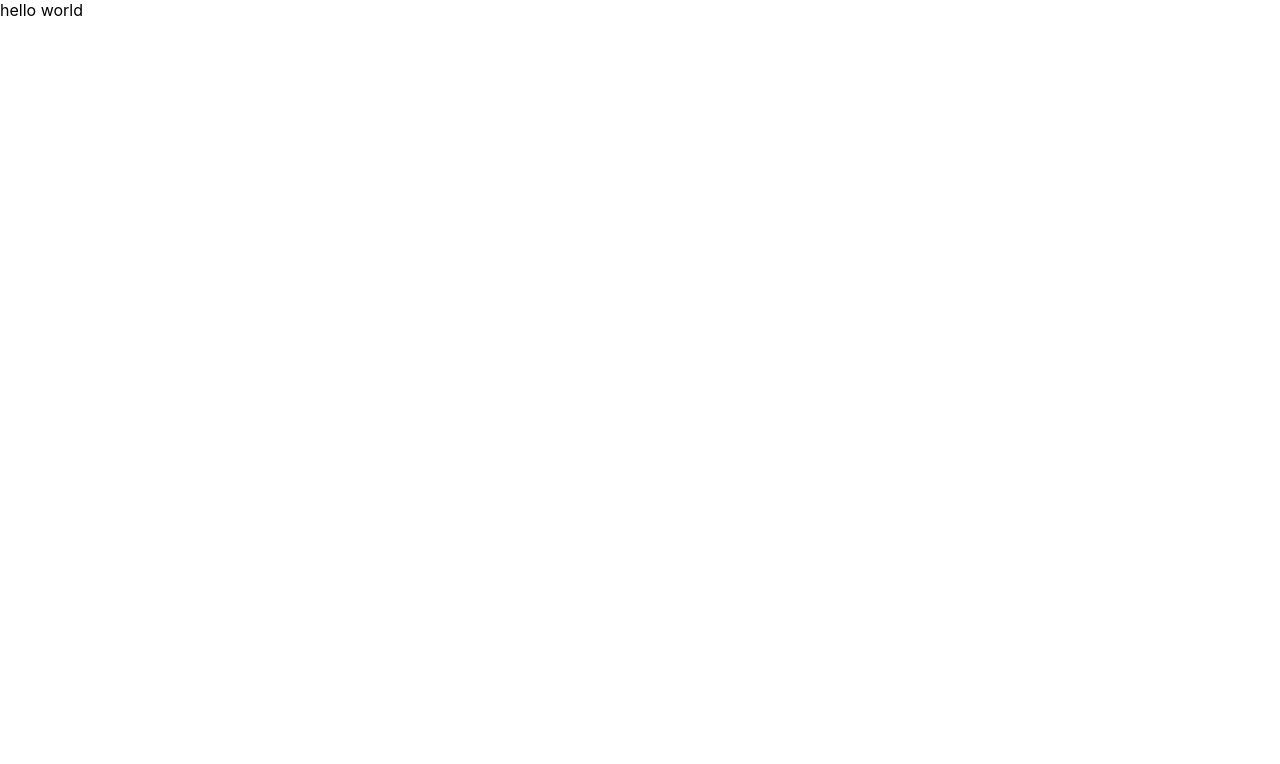
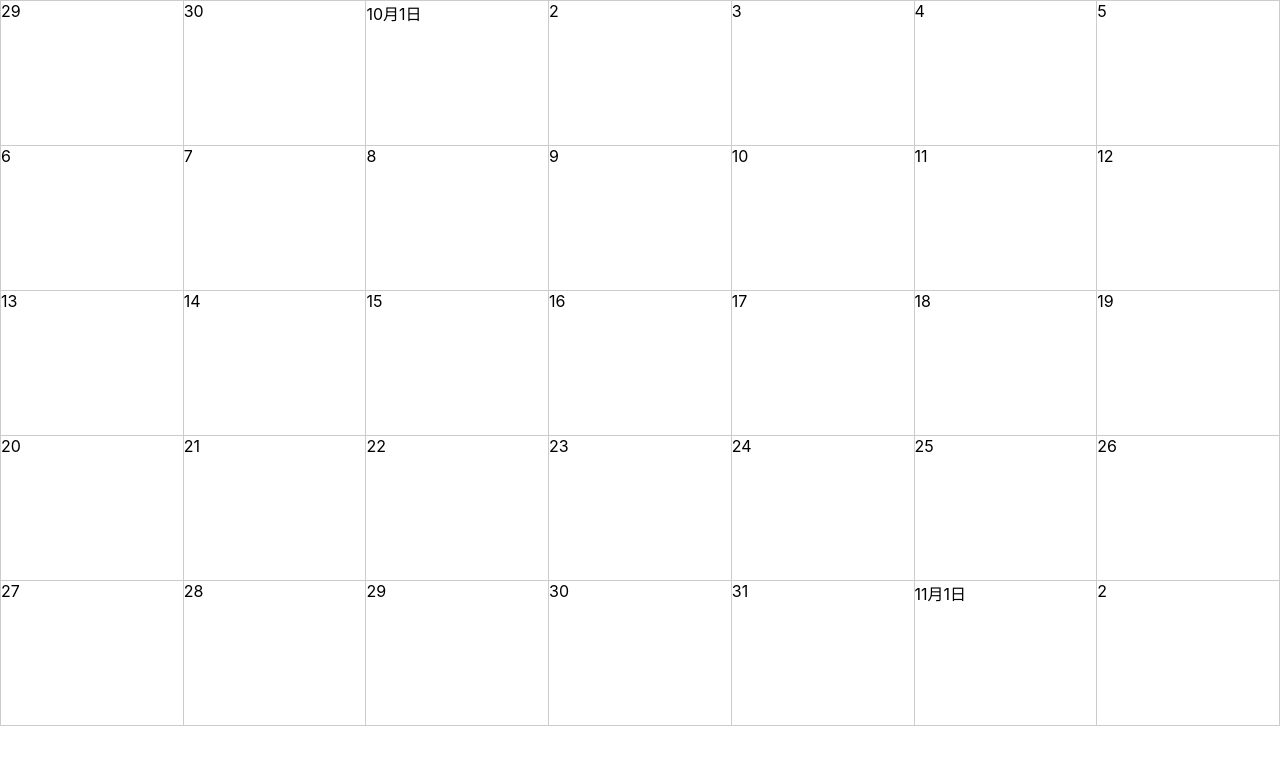
Before and after one commit to akky25/calendar-app, a React (Create React App) app in the folder front/: page / in a window 1280 px wide. Shown: the top 764 px of the page. Built offline with nearby package versions, Linux system fonts and the light colour scheme.

Commit message:
add Calendar UI

```diff
--- a/front/src/App.tsx
+++ b/front/src/App.tsx
@@ -1,5 +1,10 @@
 import { FC } from "react";
+import CalenderBoard from "./components/CalendarBoard/CalendarBoard";
 
-const App: FC = () => <div className="App">hello world</div>;
+const App: FC = () => (
+  <div>
+    <CalenderBoard />
+  </div>
+);
 
 export default App;
--- /dev/null
+++ b/front/src/components/CalendarBoard/CalendarBoard.tsx
@@ -0,0 +1,55 @@
+import { FC } from "react";
+import { GridList } from "@material-ui/core";
+import styles from "./style.module.css";
+
+const calendar = [
+  "29",
+  "30",
+  "10月1日",
+  "2",
+  "3",
+  "4",
+  "5",
+  "6",
+  "7",
+  "8",
+  "9",
+  "10",
+  "11",
+  "12",
+  "13",
+  "14",
+  "15",
+  "16",
+  "17",
+  "18",
+  "19",
+  "20",
+  "21",
+  "22",
+  "23",
+  "24",
+  "25",
+  "26",
+  "27",
+  "28",
+  "29",
+  "30",
+  "31",
+  "11月1日",
+  "2",
+];
+
+const CalendarBoard: FC = () => (
+  <div className={styles.container}>
+    <GridList className={styles.grid} cols={7} spacing={0} cellHeight="auto">
+      {calendar.map((c) => (
+        <li>
+          <div className={styles.element}>{c}</div>
+        </li>
+      ))}
+    </GridList>
+  </div>
+);
+
+export default CalendarBoard;
--- /dev/null
+++ b/front/src/components/CalendarBoard/style.module.css
@@ -0,0 +1,14 @@
+.container {
+  height: 90vh;
+}
+
+.element {
+  height: 18vh;
+  border-right: 1px solid #ccc;
+  border-bottom: 1px solid #ccc;
+}
+
+.grid {
+  border-top: 1px solid #ccc;
+  border-left: 1px solid #ccc;
+}
```
